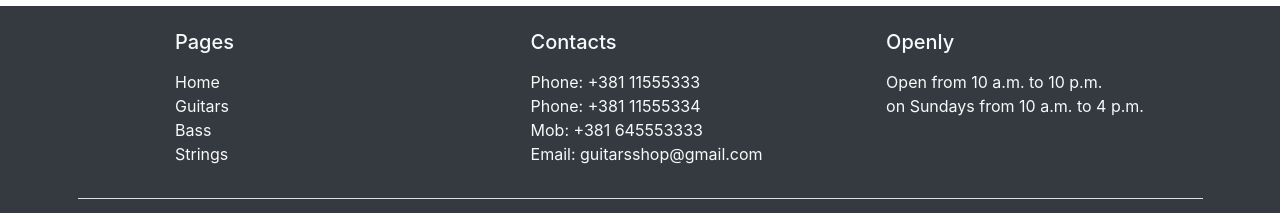
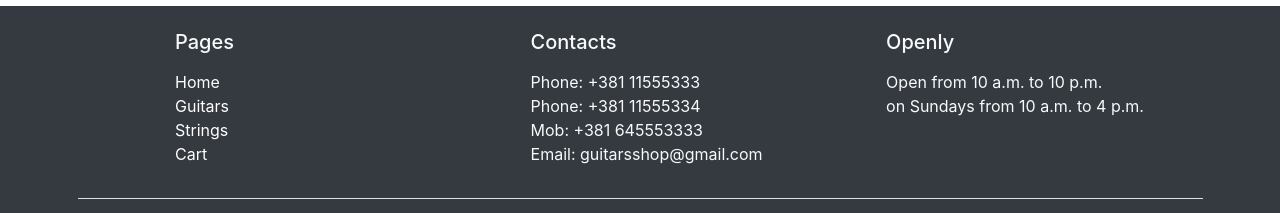
Before and after one commit to nebojsadj/GuitarShop-React, a React (Create React App) app: page /cart in a window 1280 px wide. Shown: the part 651-864 px from the top of the page. Built offline with nearby package versions, Linux system fonts and the light colour scheme.

Commit message:
adding links to footer

```diff
--- a/src/App.css
+++ b/src/App.css
@@ -58,10 +58,6 @@ th {
   background-color: rgba(115, 123, 133, 0.877);
 }
 
-tbody {
-  background-color: white;
-}
-
 .modalH2 {
   margin-left: 110px;
 }
@@ -70,8 +66,8 @@ tbody {
 }
 
 .quantity {
-  width: 30px;
-  height: 32px;
+  width: 25px;
+  height: 28px;
   border: 1px solid black;
   margin-top: 3px;
   margin-left: 18px;
@@ -82,6 +78,13 @@ tbody {
 }
 .info {
   text-align: center;
+}
+.footerLinks {
+  text-decoration: none !important;
+  color: white;
+}
+.footerLinks:hover {
+  color: red;
 }
 @media all and (max-width: 768px) {
   .mTab {
--- a/src/components/CartContent.js
+++ b/src/components/CartContent.js
@@ -12,11 +12,11 @@ function CartContent({ guitar, index }) {
   const buy = useSelector((state) => state.guitars.buy);
 
   return (
-    <tr className="bg-light">
+    <tr>
       <td className="mTab">{index + 1}</td>
       <td className="mTab">{name}</td>
       <td>
-        <Image src={`/imgs/${img}.jpg`} alt="img" width="90" />
+        <Image src={`/imgs/${img}.jpg`} alt="img" width="60" />
       </td>
       <td className="mTab">{`${price} $`}</td>
       <td>
--- a/src/components/Footer.js
+++ b/src/components/Footer.js
@@ -7,6 +7,7 @@ import {
   FaPinterestP,
 } from "react-icons/fa";
 import { AiFillInstagram } from "react-icons/ai";
+import { Link } from "react-router-dom";
 
 function Footer() {
   return (
@@ -17,10 +18,18 @@ function Footer() {
             <Col md={{ span: 4, offset: 0 }} xs={{ span: 3, offset: 1 }}>
               <h5 className="text-light">Pages</h5>
               <ul className="list-unstyled text-light mt-3">
-                <li>Home</li>
-                <li>Guitars</li>
-                <li>Bass</li>
-                <li>Strings</li>
+                <Link to="/" className="footerLinks">
+                  <li>Home</li>
+                </Link>
+                <Link to="/guitars" className="footerLinks">
+                  <li>Guitars</li>
+                </Link>
+                <Link to="/strings" className="footerLinks">
+                  <li>Strings</li>
+                </Link>
+                <Link to="/cart" className="footerLinks">
+                  <li>Cart</li>
+                </Link>
               </ul>
             </Col>
             <Col md={{ span: 4, offset: 0 }} xs={{ span: 8, offset: 0 }}>
```
